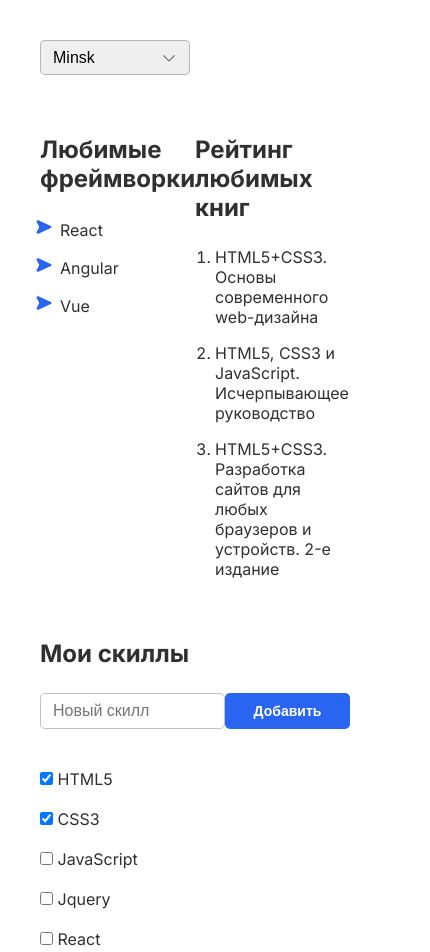
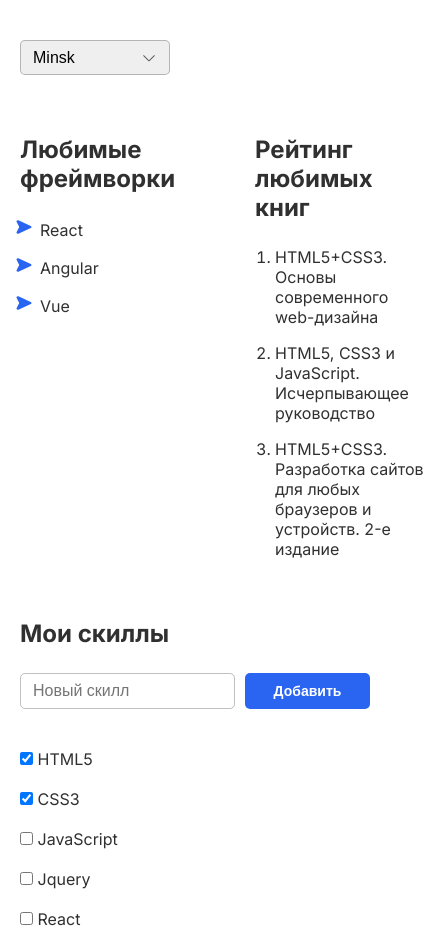
Before and after one commit to Gogoboot/4-hw-with-auto-test-html-css-main, a plain HTML site: page index.html in a window 390 px wide. Shown: the part 940-1892 px from the top of the page, 430 px wide, since content can reach past the window. Drawn offline with Linux system fonts and the light colour scheme.

Commit message:
4 week homework work on mistakes

```diff
--- a/style.css
+++ b/style.css
@@ -147,6 +147,7 @@ form {
     /* 📍 Свойства для расположения элементов (инпута и кнопки) и отступа между ними */
     display: flex;
     flex-direction: row;
+    gap: 10px;
 }
 
 .text-field {
@@ -243,13 +244,14 @@ footer {
 
     .about-section {
     /* 📍 Внутренний отступ сверху и снизу */
-        padding: 60px 20px;
+        padding: 60px 0;
     }
 }
 
 @media screen and (max-width: 768px) {
     .info-wrapper {
         /* 📍 Свойства для расположения 2-x списков и отступа между ними */
+        gap: 60px;
     }
 }
 
```
